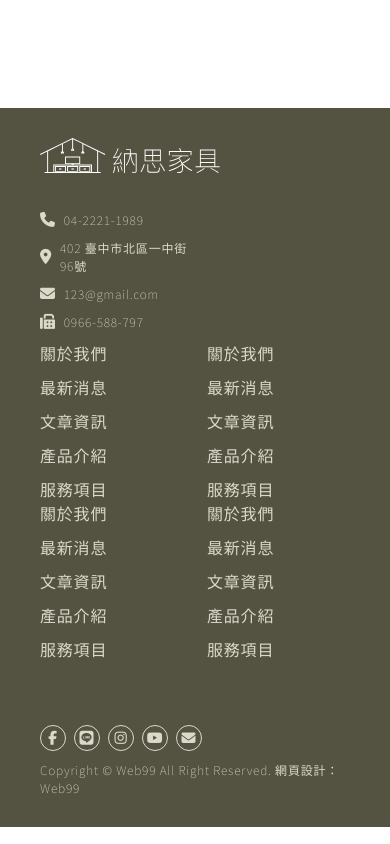
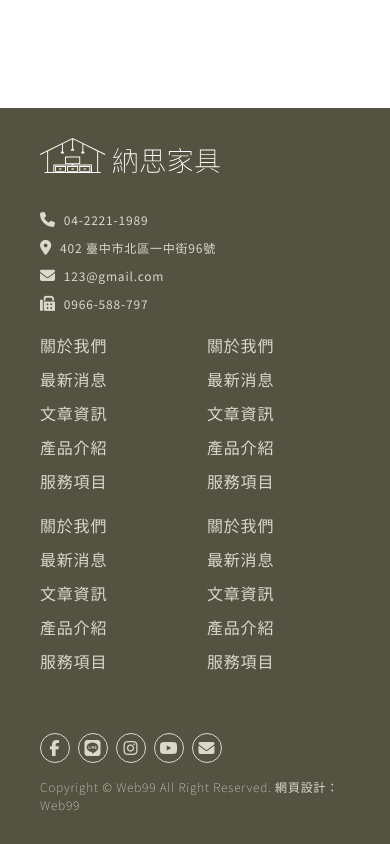
Before and after one commit to walaydesign/web99, a plain HTML site: page version-2/index.html in a window 390 px wide. Shown: the part 4616-5460 px from the top of the page. Drawn offline with Linux system fonts and the light colour scheme.

Commit message:
finished

```diff
--- a/version-2/index.html
+++ b/version-2/index.html
@@ -313,12 +313,12 @@
             <!-- Left: Logo & Contact -->
             <div class="footer__contact col-md-4 col-12">
                 <div class="footer__logo">
-                    <img src="/web99/version-2/public/img/logo.svg" alt="logo" />
+                    <img src="./public/img/logo.svg" alt="logo" />
                 </div>
                 <div>
                     <ul class="footer__info">
                         <li><i class="fas fa-phone"></i><span>04-2221-1989</span></li>
-                        <li><i class="fas fa-map-marker-alt"></i><span>402 臺中市北區一中街96號</span></li>
+                        <li class="address"><i class="fas fa-map-marker-alt"></i><span>402 臺中市北區一中街96號</span></li>
                         <li><i class="fas fa-envelope"></i><span>123@gmail.com</span></li>
                         <li><i class="fas fa-fax" class="fax"></i><span>0966-588-797</span></li>
                     </ul>
--- a/version-2/public/css/_common.scss
+++ b/version-2/public/css/_common.scss
@@ -369,14 +369,13 @@ main {
         padding-top: 70px;
     }
 }
+
 .footer {
     background-color: $main-color;
     color: $third-color;
     padding: 55px 150px;
 
     &__top {
-      display: flex;
-      flex-wrap: wrap;
       margin-bottom: 40px;
     }
 
@@ -388,20 +387,28 @@ main {
       }
     }
 
-    &__contact {
-      ul {
+    &__info {
+      list-style: none;
+      padding: 0;
+      margin: 0;
+      display: flex;
+      flex-wrap: wrap;
+      width: 400px;
+      margin-bottom: 10px;
+
       li {
         width: 50%;
+        padding-left: 0;
         padding-bottom: 10px;
         font-size: 12px;
-          font-weight: lighter;
+        box-sizing: border-box;
         display: flex;
         align-items: center;
-          gap: 8px;
 
         i {
           font-size: 15px;
           color: $third-color;
+          margin-right: 8px;
         }
 
         span {
@@ -410,28 +417,20 @@ main {
         }
       }
     }
-    }
 
     &__nav {
       font-weight: lighter;
       margin-left: auto;
       max-width: 375px;
-      text-align: right;
 
       li {
         margin-bottom: 10px;
-        text-align: center;
-
-        &:last-child {
-          margin-bottom: 0;
-        }
 
         a {
           color: $third-color;
           font-size: 16px;
 
           &:hover {
-            text-decoration: underline;
             opacity: 0.7;
           }
         }
@@ -439,7 +438,7 @@ main {
     }
 
     &__bottom {
-      padding-top: 24px;
+      padding-top: 10px;
       display: flex;
       justify-content: space-between;
       align-items: center;
@@ -469,54 +468,47 @@ main {
         transition: 0.3s;
 
         &:hover {
-          color: #fff;
+          color: $main-color;
           background-color: $third-color;
         }
       }
     }
+
+    //Responsive
+    @media (max-width: 1200px) {
+      padding: 55px 30px;
     }
 
+    @media (max-width: 991px) {
+        padding: 55px 30px;
 
+        &__info {
+            width: 100%;
 
-  @media (max-width: 1200px) {
-    .footer{
-        padding: 40px 30px;
-
-        &__top {
-          flex-direction: row;
+            li {
+              width: 100%;
             }
           }
       }
 
     @media (max-width: 768px) {
-    .footer {
-      padding: 40px 30px;
+      padding: 55px 30px;
 
-      &__top {
-        flex-direction: column;
+      &__info {
+        width: 100%;
+
+        li {
+          width: 100%;
+        }
       }
 
       &__nav {
         max-width: 100%;
         margin-left: 0;
-        text-align: left;
-
-        ul {
-          li {
-            text-align: left;
-          }
-        }
-      }
-
-      &__info {
-        li {
-          width: 100%;
-        }
       }
 
       &__bottom {
         flex-direction: column;
-        display: flex;
         align-items: start;
         gap: 15px;
 
@@ -527,42 +519,41 @@ main {
         }
 
         .footer__social {
-          display: flex;
           justify-content: center;
           gap: 8px;
           order: 1;
         }
       }
     }
+
+    @media (max-width: 576px) {
+        padding: 30px 20px;
+
+        .footer__nav .row {
+          margin-bottom: -10px;
         }
 
-  @media (max-width: 576px) {
-    .footer {
-      padding: 30px 20px;
+        .footer__nav .col-6 {
+          margin-bottom: 10px;
+        }
 
-      &__bottom {
-        display: flex;
-        align-items: start;
+        .footer__nav__bottom {
           gap: 10px;
+        }
 
-        p {
+        .footer__nav__bottom p {
           font-size: 12px;
-          text-align: start;
           order: 2;
         }
 
-        .footer__social {
-          display: flex;
-          justify-content: center;
-          gap: 8px;
+        .footer__nav__bottom .footer__social {
           order: 1;
+        }
 
-          a {
+        .footer__nav__bottom .footer__social a {
           width: 26px;
           height: 26px;
           font-size: 14px;
         }
     }
 }
-    }
-  }
```
Also changed, not shown: version-2/public/css/style.css, 1 other file. Lines whose indentation alone changed are shown as unchanged.
